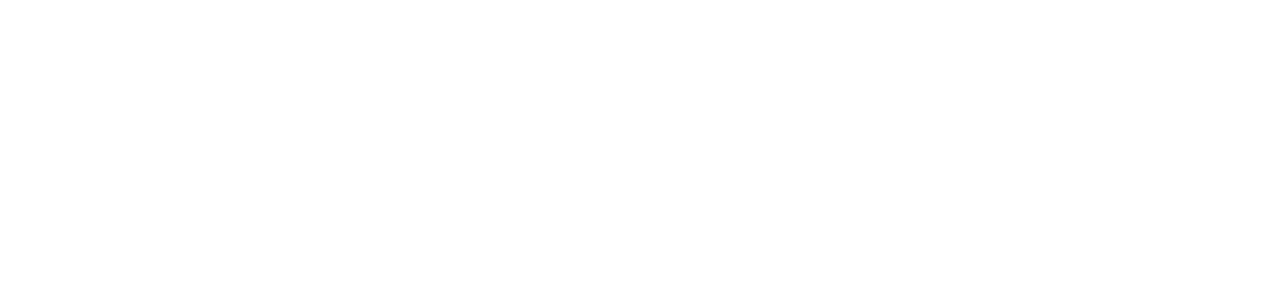
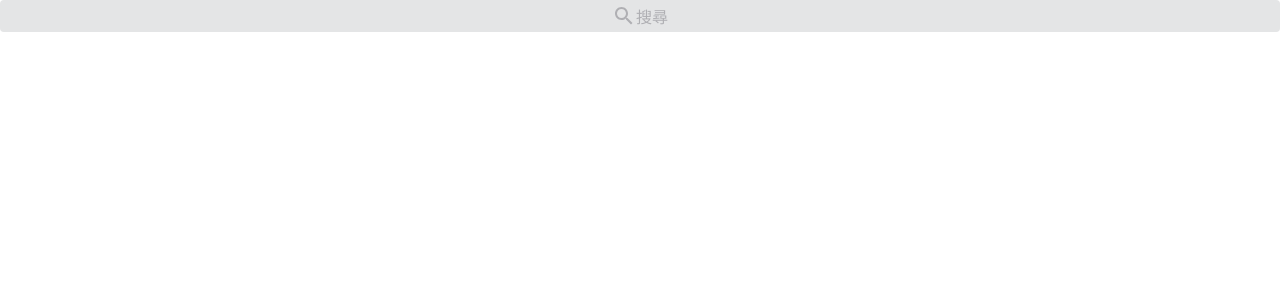
Before and after one commit to SilWolf/hk01-frontend, a React (Create React App) app: page / in a window 1280 px wide. Shown: the top 300 px of the page. Built offline with nearby package versions, Linux system fonts and the light colour scheme.

Commit message:
Searchbar basic UI done

```diff
--- a/src/components/Searchbar.js
+++ b/src/components/Searchbar.js
@@ -1,8 +1,54 @@
 import React from 'react';
+import styled from 'styled-components';
+import InputBase from '@material-ui/core/InputBase';
+
+import SearchIcon from '@material-ui/icons/Search';
+
+const SearchbarInputWrapper = styled.div`
+  background-color: #E4E5E6;
+  border-radius: 4px;
+  position: relative;
+`;
+
+const SearchbarPlaceholder = styled.div`
+  display: flex;
+  width: 100%;
+  justify-content: center;
+  align-items: center;
+  position: absolute;
+  top: 0;
+  bottom: 0;
+  color: #AFAFB3;
+`;
+
+const SearchbarInput = styled(InputBase)`
+  width: 100%;
+
+  &.MuiInputBase-root {
+    line-height: 1em;
+  }
+
+  & .MuiInputBase-input {
+    text-align: center;
+  }
+
+  &:focus {
+    border: 0;
+  }
+`;
 
 function Searchbar() {
   return (
-    <div></div>
+    <div>
+      <SearchbarInputWrapper>
+        <SearchbarPlaceholder>
+          <SearchIcon />
+          <div>搜尋</div>
+        </SearchbarPlaceholder>
+        <SearchbarInput
+        ></SearchbarInput>
+      </SearchbarInputWrapper>
+    </div>
   );
 }
 
```
